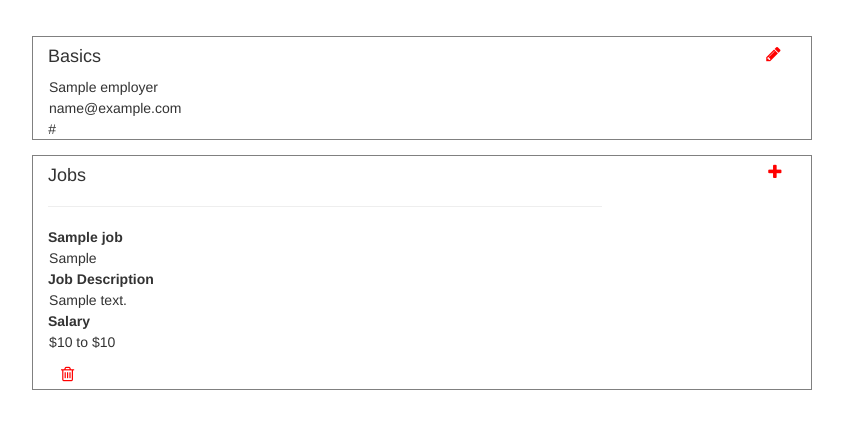
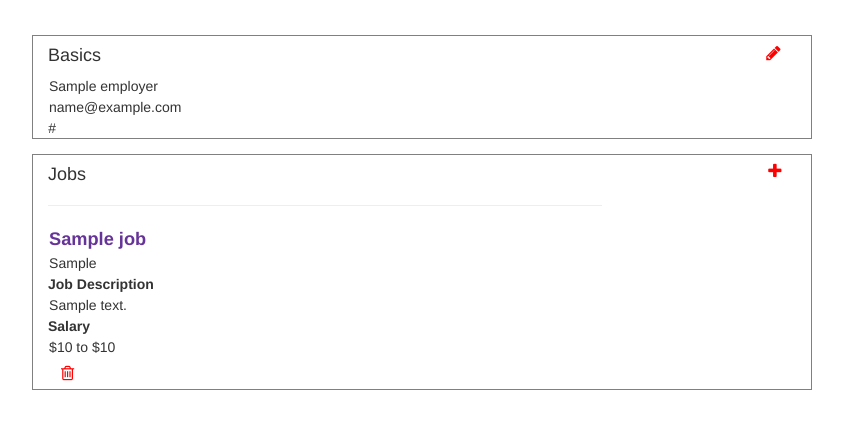
Before and after one commit to mikaelm1/jobsite, a Django app: template src/employer/templates/employer/profile.html in a window 1280 px wide. Shown: the part 52-481 px from the top of the page, without its empty margins (218-1061 px from the left). Run offline with Django 3.2, Linux system fonts and the light colour scheme; the template is opened without the code that fills it: most values are stand-ins (such as "Sample title", 1, 10 or a date in 2020); some libraries are stand-ins or nearby versions.

Commit message:
Employer can remove job from detail view

```diff
--- a/src/employer/templates/employer/profile.html
+++ b/src/employer/templates/employer/profile.html
@@ -20,7 +20,7 @@
                 <h4>Jobs</h4>
                 {% for j in jobs %}
                     <hr>
-                    <strong>{{ j.title }}</strong>
+                    <a href="{% url 'jobs:job-detail' j.id %}"><p class="job-title job-index">{{ j.title }}</p></a>
                     <p>{{ j.job_type }}</p>
                     <strong>Job Description</strong>
                     <p>{{ j.job_description | truncatechars:200}}</p>
@@ -29,7 +29,7 @@
                         <p>${{ j.salary_min|intcomma }} to ${{ j.salary_max|intcomma }}</p>
                     {% else %}
                     {% endif %}
-                    <form action="{% url 'jobs:delete-job' j.id %}" method="POST">
+                    <form action="{% url 'jobs:delete-job' j.id %}" method="POST" class="button-container">
                         {% csrf_token %}
                         <button type="submit" class="btn btn-link fa fa-trash-o profile-icons"></button>
                     </form>
--- a/src/jobs/templates/jobs/detail.html
+++ b/src/jobs/templates/jobs/detail.html
@@ -16,6 +16,10 @@
                         <button type="submit" class="btn btn-default">Apply</button>
                     </form>
                 {% endif %}
+            {% elif user_type == 'employer' %}
+                <form method="GET" action="{% url 'jobs:delete-job' job.id%}">
+                        <button type="submit" class="btn btn-default">Remove Job</button>
+                    </form>
             {% else %}
             {% endif %}
         </div>
--- a/src/static/css/main.css
+++ b/src/static/css/main.css
@@ -46,3 +46,10 @@
 .heading_custom {
   color: red;
 }
+
+.button-container {
+  display: inline-block;
+  display: inline;
+  float: left;
+  vertical-align: middle;
+}
--- a/src/templates/base.html
+++ b/src/templates/base.html
@@ -11,7 +11,7 @@
 
 <body>
     {% include 'snippets/nav.html' %}
-    <div class="col-md-6 col-md-offset-3">
+    <div>
         {% if messages %}
             {% for message in messages %}
                 <div class="alert alert-{{ message.level_tag }} messages text-center">
```
